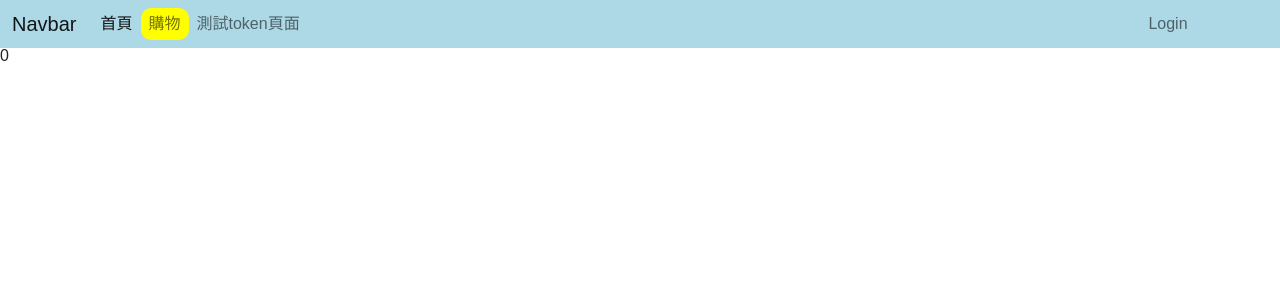
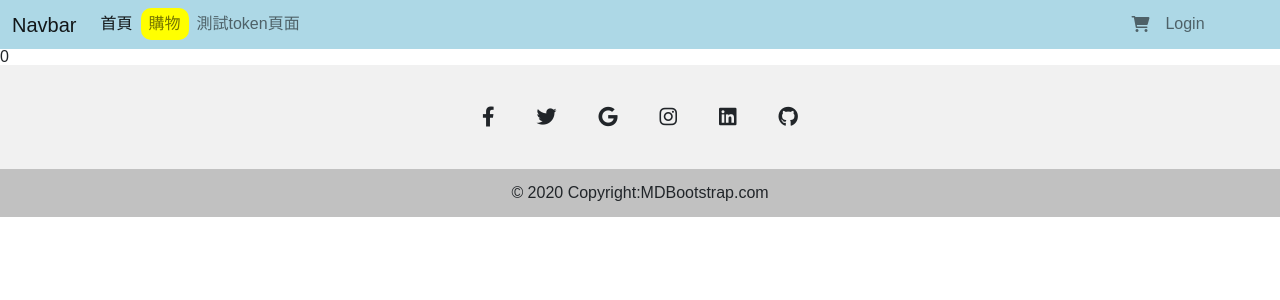
Before and after one commit to bh20511/react-shop, a React (Create React App) app: page /product/1 in a window 1280 px wide. Shown: the top 300 px of the page. Built offline with nearby package versions, Linux system fonts and the light colour scheme; no server answers.

Commit message:
購物車按鈕功能

```diff
--- a/package.json
+++ b/package.json
@@ -8,13 +8,16 @@
     "@testing-library/react": "^13.4.0",
     "@testing-library/user-event": "^13.5.0",
     "axios": "^1.2.2",
+    "mdb-react-ui-kit": "^5.1.0",
     "react": "^18.2.0",
     "react-dom": "^18.2.0",
     "react-redux": "^8.0.5",
     "react-router-dom": "^6.6.1",
     "react-scripts": "5.0.1",
+    "react-slick": "^0.29.0",
     "redux": "^4.2.0",
     "sass": "^1.57.1",
+    "slick-carousel": "^1.8.1",
     "web-vitals": "^2.1.4"
   },
   "scripts": {
--- a/public/index.html
+++ b/public/index.html
@@ -10,8 +10,11 @@
     />
 
     <title>React App</title>
+    <link href="https://fonts.googleapis.com/css?family=Roboto:300,400,500,700&display=swap" rel="stylesheet" />
+    <link rel="stylesheet" href="https://cdnjs.cloudflare.com/ajax/libs/font-awesome/6.2.1/css/all.min.css" integrity="sha512-MV7K8+y+gLIBoVD59lQIYicR65iaqukzvf/nwasF0nqhPay5w/9lJmVM2hMDcnK1OnMGCdVK+iQrJ7lzPJQd1w==" crossorigin="anonymous" referrerpolicy="no-referrer" />
     <link rel="stylesheet" href="https://cdn.jsdelivr.net/npm/bootstrap@5.2.3/dist/css/bootstrap.min.css">
     <script src="https://cdn.jsdelivr.net/npm/bootstrap@5.2.3/dist/js/bootstrap.min.js"></script>
+
   </head>
   <body>
     <noscript>You need to enable JavaScript to run this app.</noscript>
--- a/src/App.js
+++ b/src/App.js
@@ -1,21 +1,21 @@
 // import
 import React from "react";
 import Nav from "./component/Nav";
+import Footer from "./component/Footer";
 import Login from "./pages/member/Login";
 import Home from "./pages/Home";
 import SignUp from "./pages/member/SignUp";
 import Product from "./pages/Product";
 import ProductDetail from "./pages/ProductDetail";
 import Token from "./pages/Token";
+import Cart from "./pages/Cart";
+import CartCard from "./component/cart/CartCard";
 
 import { AuthContextProvider } from "./contexts/AuthContext";
 import { BrowserRouter, Routes, Route } from "react-router-dom";
 
-
-
 const App = () => {
   return (
-
     <BrowserRouter>
       <AuthContextProvider>
         <Nav />
@@ -26,9 +26,12 @@ const App = () => {
           <Route path="/product/:sid" element={<ProductDetail />} />
 
           <Route path="/token" element={<Token />} />
+          <Route path="/cartcard" element={<CartCard />} />
+          <Route path="/cart" element={<Cart />} />
           <Route path="/login" element={<Login />} />
           <Route path="/signUp" element={<SignUp />} />
         </Routes>
+        <Footer />
       </AuthContextProvider>
     </BrowserRouter>
   );
--- /dev/null
+++ b/src/component/Footer.js
@@ -0,0 +1,80 @@
+import React from "react";
+
+const Footer = () => {
+  return (
+    <footer
+      className="text-center text-white"
+      style={{ backgroundColor: "#f1f1f1" }}
+    >
+      <div className="container pt-4">
+        <section className="mb-4">
+          <a
+            className="btn btn-link btn-floating btn-lg text-dark m-1"
+            href="#!"
+            role="button"
+            data-mdb-ripple-color="dark"
+          >
+            <i className="fab fa-facebook-f"></i>
+          </a>
+
+          <a
+            className="btn btn-link btn-floating btn-lg text-dark m-1"
+            href="#!"
+            role="button"
+            data-mdb-ripple-color="dark"
+          >
+            <i className="fab fa-twitter"></i>
+          </a>
+
+          <a
+            className="btn btn-link btn-floating btn-lg text-dark m-1"
+            href="#!"
+            role="button"
+            data-mdb-ripple-color="dark"
+          >
+            <i className="fab fa-google"></i>
+          </a>
+
+          <a
+            className="btn btn-link btn-floating btn-lg text-dark m-1"
+            href="#!"
+            role="button"
+            data-mdb-ripple-color="dark"
+          >
+            <i className="fab fa-instagram"></i>
+          </a>
+
+          <a
+            className="btn btn-link btn-floating btn-lg text-dark m-1"
+            href="#!"
+            role="button"
+            data-mdb-ripple-color="dark"
+          >
+            <i className="fab fa-linkedin"></i>
+          </a>
+
+          <a
+            className="btn btn-link btn-floating btn-lg text-dark m-1"
+            href="#!"
+            role="button"
+            data-mdb-ripple-color="dark"
+          >
+            <i className="fab fa-github"></i>
+          </a>
+        </section>
+      </div>
+
+      <div
+        className="text-center text-dark p-3"
+        style={{ backgroundColor: "rgba(0, 0, 0, 0.2)" }}
+      >
+        © 2020 Copyright:
+        <a className="text-dark" href="https://mdbootstrap.com/">
+          MDBootstrap.com
+        </a>
+      </div>
+    </footer>
+  );
+};
+
+export default Footer;
--- a/src/component/Nav.js
+++ b/src/component/Nav.js
@@ -86,6 +86,11 @@ const Nav = () => {
                 justifyContent: "center",
               }}
             >
+              <>
+                <Link to="/cart" className="nav-link" style={actives.login}>
+                  <i className="fa-solid fa-cart-shopping"></i>
+                </Link>
+              </>
               {myAuth.authorised ? (
                 <>
                   <Link to="/login" className="nav-link" style={actives.login}>
--- /dev/null
+++ b/src/component/SlickHome.js
@@ -0,0 +1,38 @@
+import React, { Component } from "react";
+import "../../node_modules/slick-carousel/slick/slick.css";
+import "../../node_modules/slick-carousel/slick/slick-theme.css";
+import Slider from "react-slick";
+import styled from "../styles/slickHome.module.scss";
+
+export default class SlickHome extends Component {
+  render() {
+    const settings = {
+      dots: true,
+      fade: true,
+      infinite: true,
+      speed: 500,
+      slidesToShow: 1,
+      slidesToScroll: 1,
+      autoplay: true,
+    };
+    return (
+      <div className={styled.homeSlick}>
+        {/* <h2>Fade</h2> */}
+        <Slider {...settings}>
+          <div className={styled.homeSlickImg}>
+            <img src={"/大頭照.png"} />
+          </div>
+          <div className={styled.homeSlickImg}>
+            <img src={"/大頭照.png"} />
+          </div>
+          <div className={styled.homeSlickImg}>
+            <img src={"/大頭照.png"} />
+          </div>
+          <div className={styled.homeSlickImg}>
+            <img src={"/大頭照.png"} />
+          </div>
+        </Slider>
+      </div>
+    );
+  }
+}
--- /dev/null
+++ b/src/component/cart/CartCard.js
@@ -0,0 +1,50 @@
+import React from "react";
+import { useDispatch } from "react-redux";
+import { deleteCart, minusCart, increaseCart } from "../../stores/cartSlice";
+
+const CartCard = (prop) => {
+  const { name, amount, sid } = prop.data;
+  //   console.log(data);
+  const dispatch = useDispatch();
+
+  //   const handle = () => {
+  //     dispatch(deleteCart({ sid }));
+  //   };
+  return (
+    <div>
+      <div>
+        <div>
+          <img src="" alt="" />
+        </div>
+        <p>{name}</p>
+      </div>
+      <div>
+        <button
+          onClick={() => {
+            dispatch(minusCart({ sid }));
+          }}
+        >
+          -
+        </button>
+        <input type="text" value={amount} onChange={() => {}} />
+        <button
+          onClick={() => {
+            dispatch(increaseCart({ sid }));
+          }}
+        >
+          +
+        </button>
+        <button
+          onClick={() => {
+            dispatch(deleteCart({ sid }));
+          }}
+        >
+          <i className="fa-solid fa-trash"></i>
+        </button>
+      </div>
+      <div></div>
+    </div>
+  );
+};
+
+export default CartCard;
--- /dev/null
+++ b/src/pages/Cart.js
@@ -0,0 +1,24 @@
+import React from "react";
+import { useDispatch, useSelector } from "react-redux";
+import CartCard from "../component/cart/CartCard";
+import { addCart } from "../stores/cartSlice";
+
+const Cart = () => {
+  //要使用store裡面的state的時候要用到的hooks
+  const state = useSelector((state) => state.cart);
+  console.log(state.cart);
+  //要使用store裡面的action的時候要用到的hooks
+  const dispatch = useDispatch();
+  //   const a = [{ name: "abc" }, { name: "bcd" }];
+  //   console.log(a);
+
+  return (
+    <>
+      {state.cart.map((e, i) => {
+        return <CartCard data={e} key={i} />;
+      })}
+    </>
+  );
+};
+
+export default Cart;
--- a/src/pages/Home.js
+++ b/src/pages/Home.js
@@ -1,13 +1,10 @@
 import React from "react";
+import SlickHome from "../component/SlickHome";
 
 const Home = () => {
   return (
     <>
-      <div>Home</div>
-      <div>Home</div>
-      <div>Home</div>
-      <div>Home</div>
-      <div>Home</div>
+      <SlickHome />
     </>
   );
 };
--- a/src/pages/ProductDetail.js
+++ b/src/pages/ProductDetail.js
@@ -21,9 +21,9 @@ const ProductDetail = () => {
 
   //加入購物車按鈕
   const handle = () => {
-    const { price, name, img } = data[0];
-    console.log(sid, name, price, img, amount);
-    dispatch(addCart({ sid, name, price, img, amount }));
+    const { price, name, img, inventory } = data[0];
+    console.log(sid, name, price, img, amount ,inventory);
+    dispatch(addCart({ sid, name, price, img, amount,inventory }));
   };
 
   //跟後端取得商品細節頁資料
@@ -58,7 +58,7 @@ const ProductDetail = () => {
               <input
                 type="number"
                 onChange={(e) => {
-                  setAmount(e.target.value);
+                  setAmount(+e.target.value);
                 }}
                 value={amount}
               />
--- /dev/null
+++ b/src/styles/slickHome.module.scss
@@ -0,0 +1,16 @@
+.homeSlick{
+    width:80%;
+    height:100%;
+    margin:auto;
+}
+
+.homeSlickImg{
+    width:100%;
+    height:800px;
+    img{
+        width:100%;
+        height:100%;
+        object-fit: cover;
+        opacity: 0.5;
+    }
+}
```
Also changed, not shown: src/stores/cartSlice.js (+37 -3 lines), 1 other file (tests, documents, lock files or other folders). Lines whose indentation alone changed are shown as unchanged.
